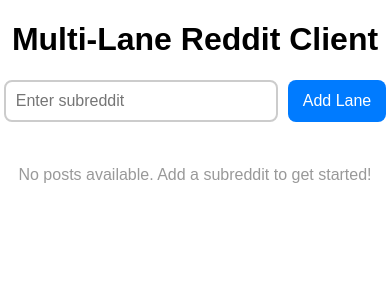
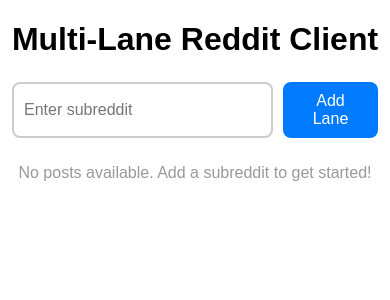
Before and after one commit to saidulixlam/red-client, a React (Create React App) app: page / in a window 390 px wide. Shown: the top 300 px of the page. Built offline with nearby package versions, Linux system fonts and the light colour scheme.

Commit message:
Added styles for smaller devices

```diff
--- a/src/components/Home.css
+++ b/src/components/Home.css
@@ -1,6 +1,4 @@
-/* Home.css */
 
-/* Basic layout */
 body {
     margin: 0;
     font-family: Arial, sans-serif;
@@ -65,4 +63,7 @@
         flex-direction: column;
         align-items: center;
     }
+    .form{
+        margin: 2px 12px;
+    }
 }
--- a/src/components/Home.js
+++ b/src/components/Home.js
@@ -75,7 +75,9 @@
 
     return (
         <div className="home-container">
-            <form onSubmit={handleSubmit}>
+            <form
+            className='form'
+            onSubmit={handleSubmit}>
                 <input
                     type="text"
                     ref={subredditInputRef} // Set ref here
```
